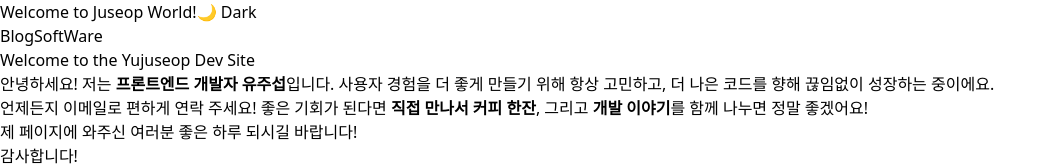
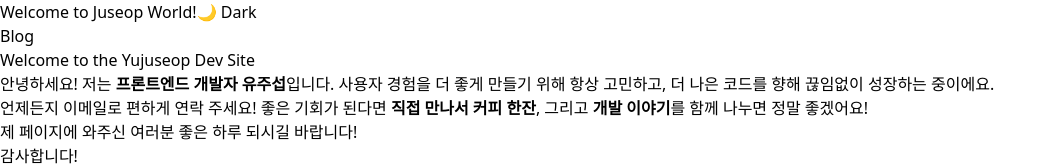
Before and after one commit to yujuseop/JuseopSite, a Next.js app in the folder my-app/: page / in a window 1280 px wide. Shown: the top 166 px of the page, without its empty margins (0-1056 px from the left). Built offline with nearby package versions, Linux system fonts and the light colour scheme.

Commit message:
fix:Navibar수정

```diff
--- a/my-app/src/components/Navibar.tsx
+++ b/my-app/src/components/Navibar.tsx
@@ -4,7 +4,6 @@ export default function Navibar() {
   return (
     <nav className="p-6 flex gap-3 text-3xl font-bold">
       <Link href="blog">Blog</Link>
-      <Link href="software">SoftWare</Link>
     </nav>
   );
 }
```
